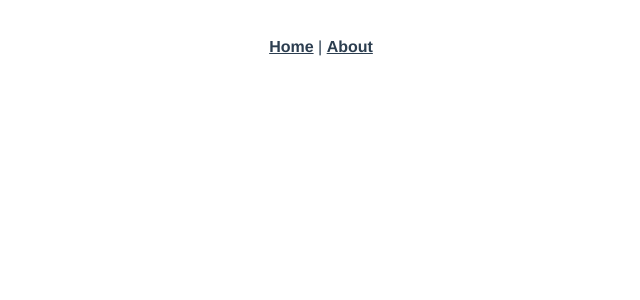
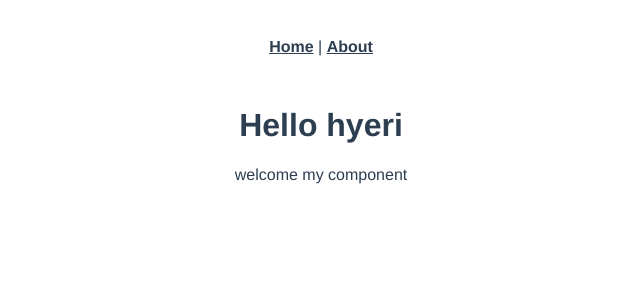
Before and after one commit to hey-ri/project, a Vue app: page /databinding/string in a window 1280 px wide. Before the commit this address had no page. Shown: the top 300 px of the page, without its empty margins (319-959 px from the left). Built offline with nearby package versions, Linux system fonts and the light colour scheme.

Commit message:
string databinding

```diff
--- a/src/router/index.js
+++ b/src/router/index.js
@@ -21,8 +21,14 @@ const routes = [
       // webpackPretch를 넣어주면 status는 200으로 바뀌고, (원래는 304로 표시됨) 그리고, 캐시에 저장해줌. 개발자도구 <head>에 확인해보면 <link>로 prefetch되어있음. about 라우터를 클릭하면 캐시에 적용된 about.js를 사용하기 때문에 캐시에 있으므로 바로 사용하므로 사용자가 더 빠른 페이지를 받아볼 수 있음.
       // 사용자가 한번이상 들어갈 페이지 혹은 용량이 큰 페이지에 사용해주는 것이 좋음
       // 하지만 about을 사용하지 않을 수도 있기 때문에 꼭 들어가는 페이지에만 prefetch를 해주는 것이 좋음.
+      import(/* webpackChunkName: "about"  */ '../views/AboutView.vue')
+  },
+  {
+    path: '/databinding/string',
+    name: '/databinding/stringView',
+    component: () =>
       import(
-        /* webpackChunkName: "about" , webpackPretch:true */ '../views/AboutView.vue'
+        /* webpackChunkName: "databinding" , webpackPretch:true */ '../views/1_databinding/DataBindingStringView.vue'
       )
   }
 ]
--- /dev/null
+++ b/src/views/1_databinding/DataBindingStringView.vue
@@ -0,0 +1,25 @@
+<template>
+  <div>
+    <h1>Hello {{ userName }}</h1>
+    <p>{{ message }}</p>
+  </div>
+</template>
+
+<script>
+export default {
+  data() {
+    return {
+      userName: 'hyeri',
+      message: 'welcome my component',
+      arr: [],
+      obj: {}
+    }
+  }
+}
+</script>
+
+<style scoped>
+.text-red {
+  color: red;
+}
+</style>
```
Also changed, not shown: 1 other file (tests, documents, lock files or other folders).
